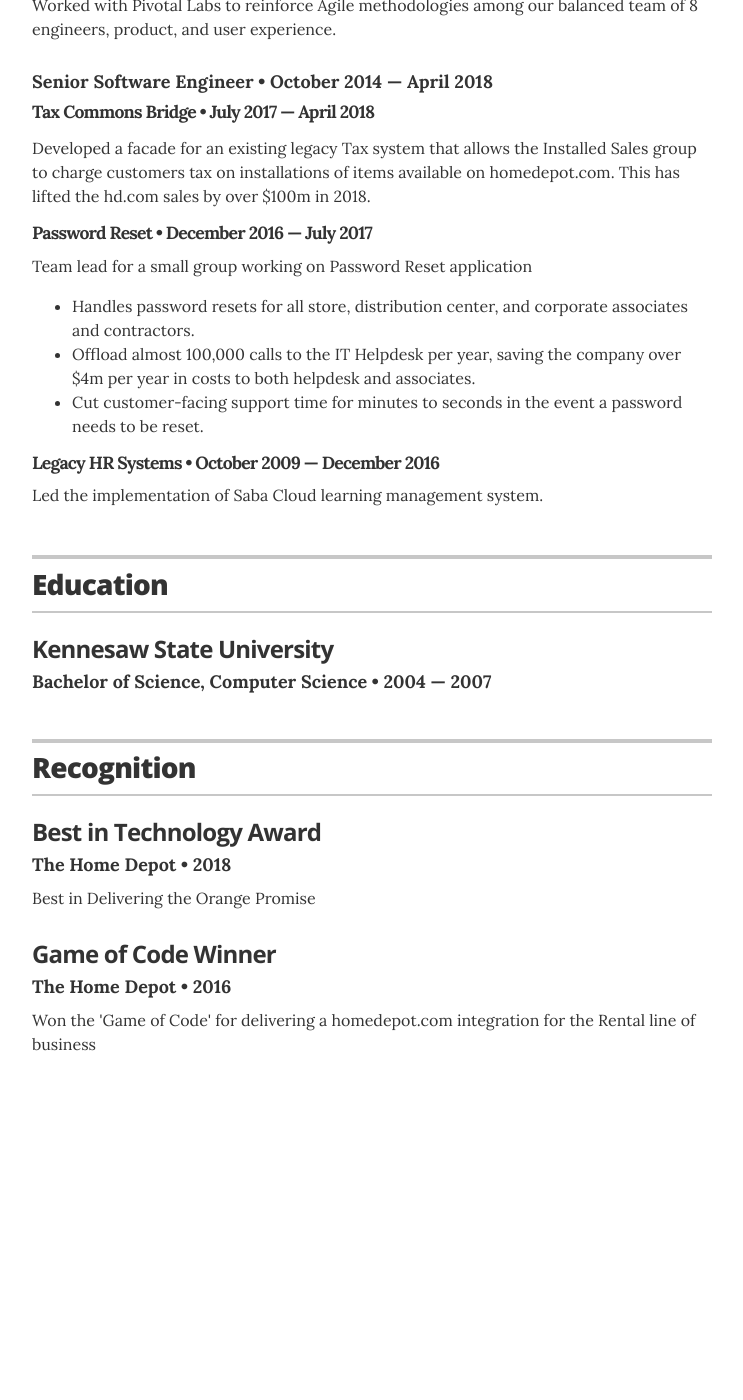
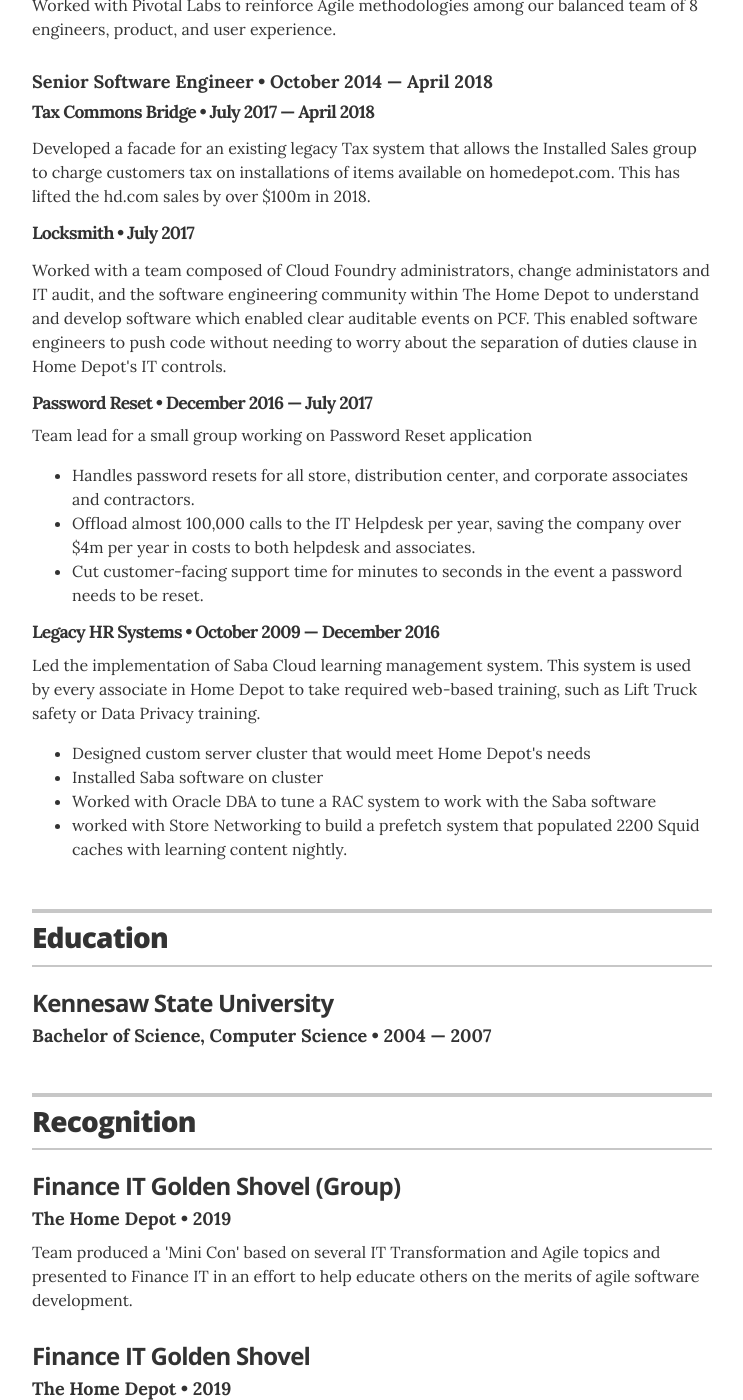
Before and after one commit to jglovier/resume-template, a Jekyll site: the page built from index.html, in a window 1280 px wide and 1400 px high, scrolled down 678 px. Shown: the whole window, without its empty margins (268-1011 px from the left). Built offline with Jekyll 4.4.1, drawn with Linux system fonts in a browser that asks for light colours; before the commit the page ends 1782 px from its top, so only the background shows below that; some of the changed text lies outside the part shown.

Commit message:
Update experience and recognition

```diff
--- a/_data/experience.yml
+++ b/_data/experience.yml
@@ -29,6 +29,14 @@
             to charge customers tax on installations of items available on homedepot.com.  This has lifted
             the hd.com sales by over $100m in 2018.</p>
 
+        - project: Locksmith
+          duration: July 2017
+          summary:
+            <p>Worked with a team composed of Cloud Foundry administrators, change administators and IT audit,
+            and the software engineering community within The Home Depot to understand and develop software
+            which enabled clear auditable events on PCF. This enabled software engineers to push code without
+            needing to worry about the separation of duties clause in Home Depot's IT controls. </p>
+
         - project: Password Reset
           duration: December 2016 &mdash; July 2017
           summary:
@@ -41,16 +49,12 @@
 
         - project: Legacy HR Systems
           duration: October 2009 &mdash; December 2016
-          summary: Led the implementation of Saba Cloud learning management system.
-
-# Director of Digital Stratgy
-# - company: The Home Depot, Inc. - Atlanta, Georgia
-#   position: Senior Software Engineer
-#   duration:  January 2017 - April 2018
-#   summary:
-#     Team lead for a small group working on Password Reset application
-#     <ul>
-#       <li>Handles password resets for all store, distribution center, and corporate associates and contractors.</li>
-#       <li>Offload almost 100,000 calls to the IT Helpdesk per year, saving the company over $4m per year in costs to both helpdesk and associates. </li>
-#       <li>Cut customer-facing support time from minutes to seconds in the event a password needs to be reset. </li>
-#     </ul>
+          summary:
+            Led the implementation of Saba Cloud learning management system. This system is used by every associate in Home Depot
+            to take required web-based training, such as Lift Truck safety or Data Privacy training.
+            <ul>
+              <li>Designed custom server cluster that would meet Home Depot's needs</li>
+              <li>Installed Saba software on cluster</li>
+              <li>Worked with Oracle DBA to tune a RAC system to work with the Saba software</li>
+              <li>worked with Store Networking to build a prefetch system that populated 2200 Squid caches with learning content nightly.</li>
+            </ul>
--- a/_data/recognitions.yml
+++ b/_data/recognitions.yml
@@ -1,4 +1,14 @@
 # Recognitions
+- award: Finance IT Golden Shovel (Group)
+  organization: The Home Depot
+  year: 2019
+  summary: Team produced a 'Mini Con' based on several IT Transformation and Agile topics and presented to Finance IT in an effort to help educate others on the merits of agile software development.
+
+- award: Finance IT Golden Shovel
+  organization: The Home Depot
+  year: 2019
+  summary: Worked with a vendor to modernize their TLS infrastructure to provide increased security between our data center and their cloud
+
 - award: Best in Technology Award
   organization: The Home Depot
   year: 2018
@@ -7,4 +17,4 @@
 - award: Game of Code Winner
   organization: The Home Depot
   year: 2016
-  summary: Won the 'Game of Code' for delivering a homedepot.com integration for the Rental line of business
+  summary: Won the 'Game of Code' for delivering a homedepot.com concept integration for the Rental line of business
```
